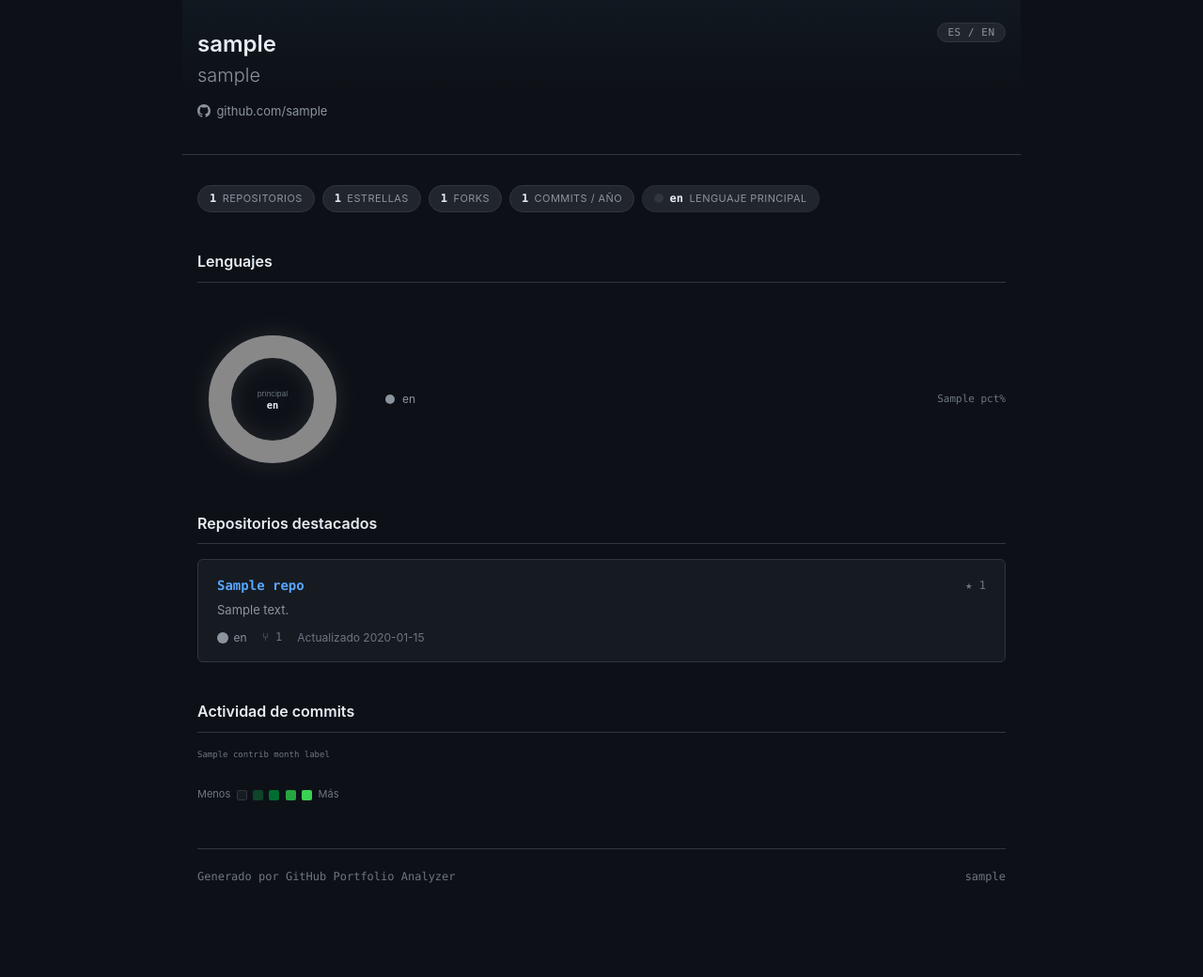
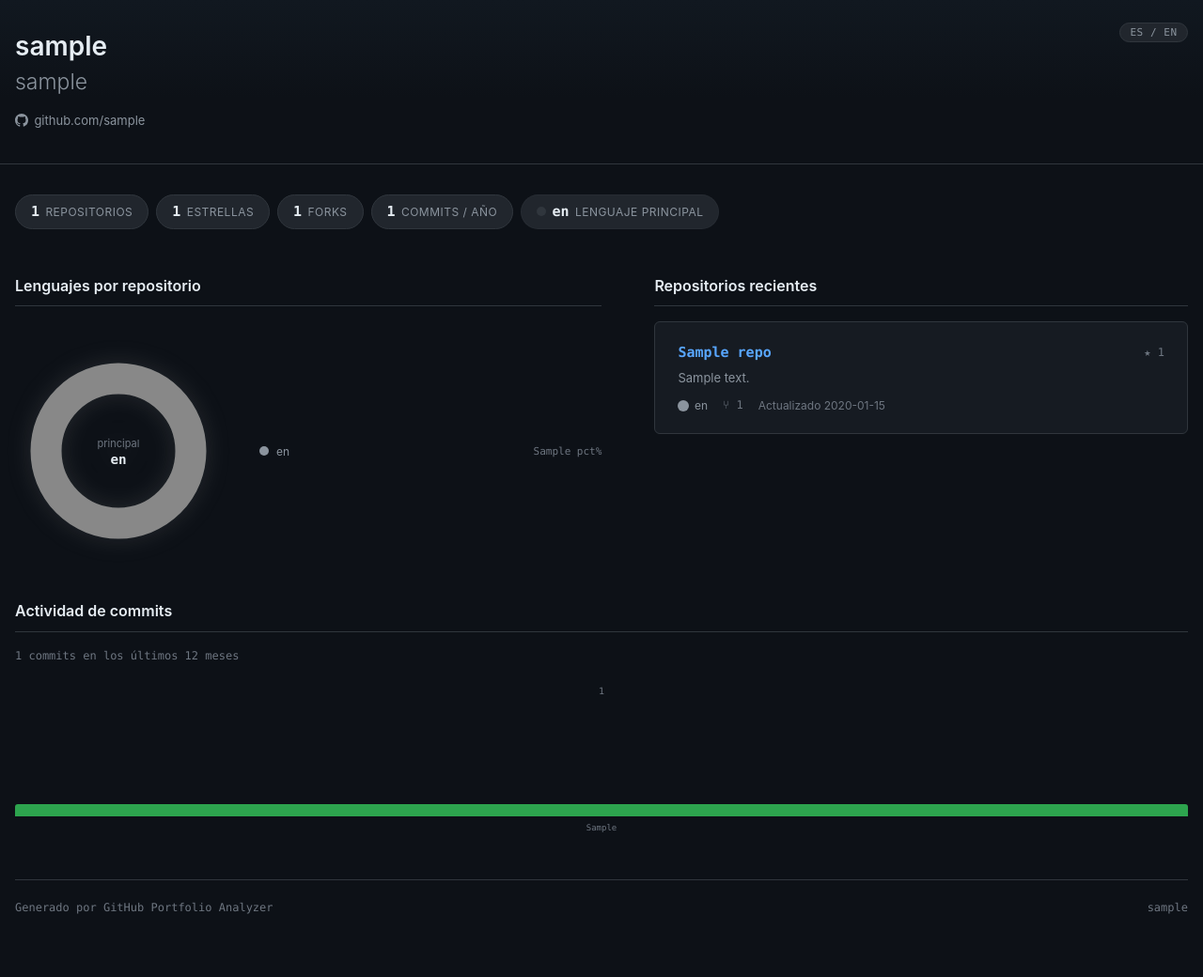
Before and after one commit to dajozu2513/Proyecto-PortfolioAnalyzer, a Python web app: template report/templates/report.html in a window 1280 px wide. Shown: the whole page at 94% size. Before the commit the page ends 940 px from the top, so only its background shows below. Run offline with Jinja, Linux system fonts and the light colour scheme; the template is opened without the code that fills it: most values are stand-ins (such as "Sample title", 1, 10 or a date in 2020).

Commit message:
Unificar criterio de lenguajes por repositorio

```diff
--- a/report/templates/report.html
+++ b/report/templates/report.html
@@ -33,7 +33,7 @@
     padding: 0 1rem 4rem;
   }
 
-  .container { max-width: 860px; margin: 0 auto; }
+  .container { max-width: 1280px; margin: 0 auto; }
 
   a { color: var(--accent-blue); text-decoration: none; }
   a:hover { text-decoration: underline; }
@@ -147,46 +147,42 @@
   .repo-updated, .repo-forks { font-size: 12px; color: var(--text-muted); }
   .repo-forks { font-family: var(--font-mono); }
 
-  /* ── Contribution grid ── */
-  .contrib-wrapper { overflow-x: auto; }
-
-  .contrib-months {
-    display: flex; gap: 3px;
-    margin-bottom: 4px; padding-left: 0;
-  }
-  .contrib-month-col {
-    flex: 0 0 11px; min-width: 11px;
-    font-family: var(--font-mono); font-size: 9px;
-    color: var(--text-muted);
-    overflow: visible; white-space: nowrap;
+  /* ── Monthly bar chart ── */
+  .bar-summary {
+    font-size: 12px; color: var(--text-muted);
+    font-family: var(--font-mono); margin-bottom: 1.25rem;
   }
 
-  .contrib-graph { display: flex; gap: 3px; }
-  .contrib-week { display: flex; flex-direction: column; gap: 3px; }
-
-  .contrib-cell {
-    width: 11px; height: 11px; border-radius: 2px; flex-shrink: 0;
-  }
-  .contrib-empty { opacity: 0; pointer-events: none; }
-
-  .contrib-cell[data-level="0"] { background: #21262d; }
-  .contrib-cell[data-level="1"] { background: #0e4429; }
-  .contrib-cell[data-level="2"] { background: #006d32; }
-  .contrib-cell[data-level="3"] { background: #26a641; }
-  .contrib-cell[data-level="4"] { background: #39d353; }
-
-  .contrib-cell[title]:hover {
-    outline: 1px solid var(--border-default);
-    outline-offset: 1px;
-    position: relative;
-    z-index: 1;
+  .bar-chart {
+    display: flex; gap: 6px; height: 160px;
   }
 
-  .contrib-legend {
-    display: flex; align-items: center; gap: 0.4rem;
-    margin-top: 0.75rem; font-size: 11px; color: var(--text-muted);
+  .bar-col {
+    flex: 1; display: flex; flex-direction: column; align-items: center;
   }
-  .contrib-legend-cell { width: 11px; height: 11px; border-radius: 2px; }
+
+  .bar-count {
+    font-family: var(--font-mono); font-size: 10px;
+    color: var(--text-muted); height: 16px; line-height: 16px;
+    text-align: center; white-space: nowrap;
+  }
+
+  .bar-body {
+    flex: 1; width: 100%; display: flex; align-items: flex-end;
+  }
+
+  .bar-fill {
+    width: 100%; background: var(--accent-green);
+    border-radius: 3px 3px 0 0; min-height: 3px;
+    transition: background 0.15s;
+  }
+  .bar-fill--zero { background: var(--border-default); }
+  .bar-fill:hover { background: var(--accent-green-bright); }
+
+  .bar-label {
+    font-family: var(--font-mono); font-size: 9px;
+    color: var(--text-muted); margin-top: 5px; text-align: center;
+  }
 
   /* ── Footer ── */
   .footer {
@@ -194,6 +190,41 @@
     border-top: 1px solid var(--border-default);
     display: flex; justify-content: space-between; align-items: center;
     font-size: 12px; color: var(--text-muted); font-family: var(--font-mono);
+  }
+
+  /* ── Two-column desktop layout ── */
+  .two-col { margin-bottom: 2.5rem; }
+
+  @media (min-width: 1024px) {
+    .two-col {
+      display: grid;
+      grid-template-columns: 1.1fr 1fr;
+      gap: 3.5rem;
+      align-items: start;
+    }
+    .two-col > .section { margin-bottom: 0; }
+
+    /* Header typography */
+    .header-info h1 { font-size: 28px; }
+    .header-info .handle { font-size: 23px; }
+    .header-info .bio { font-size: 15px; }
+
+    /* Stat badges */
+    .stat-pill { padding: 0.35rem 1rem; font-size: 13px; }
+    .pill-value { font-size: 15px; }
+    .pill-label { font-size: 12px; }
+
+    /* Donut */
+    #lang-donut { width: 220px; height: 220px; }
+
+    /* Repo cards */
+    .repo-card { padding: 1.25rem 1.5rem; }
+    .repo-name { font-size: 15px; }
+
+    /* Vertical spacing */
+    .section { margin-bottom: 3rem; }
+    .stat-grid { margin-bottom: 3rem; }
+    .two-col { margin-bottom: 3rem; }
   }
 
   @media (max-width: 640px) {
@@ -262,10 +293,13 @@
     {% endif %}
   </div>
 
+  <!-- ── 3 + 4. Two-column block (Languages | Top Repos) ── -->
+  <div class="two-col">
+
   <!-- ── 3. Languages ── -->
   {% if language_distribution %}
   <section class="section">
-    <div class="section-title" data-es="Lenguajes" data-en="Languages">Lenguajes</div>
+    <div class="section-title" data-es="Lenguajes por repositorio" data-en="Languages by repositories">Lenguajes por repositorio</div>
 
     <div class="lang-segment-bar">
       {% for lang, pct in language_distribution.items() %}{% if loop.index <= 8 %}
@@ -323,7 +357,7 @@
 
   <!-- ── 4. Top Repositories ── -->
   <section class="section">
-    <div class="section-title" data-es="Repositorios destacados" data-en="Top Repositories">Repositorios destacados</div>
+    <div class="section-title" data-es="Repositorios recientes" data-en="Recent Repositories">Repositorios recientes</div>
     <div class="repo-list">
       {% for repo in top_repos %}
       <div class="repo-card">
@@ -353,41 +387,31 @@
     </div>
   </section>
 
-  <!-- ── 5. Commit Activity — 52-week contribution grid ── -->
+  </div><!-- /.two-col -->
+
+  <!-- ── 5. Commit Activity — 12-month bar chart ── -->
   <section class="section">
     <div class="section-title" data-es="Actividad de commits" data-en="Commit Activity">Actividad de commits</div>
-    <div class="contrib-wrapper">
-      <!-- Month labels row -->
-      <div class="contrib-months">
-        {% for label in contrib_month_labels %}
-        <div class="contrib-month-col">{{ label }}</div>
-        {% endfor %}
+    <div class="bar-summary">
+      <span data-es="{{ stats.total_commits_year }} commits en los últimos 12 meses"
+            data-en="{{ stats.total_commits_year }} commits in the last 12 months">
+        {{ stats.total_commits_year }} commits en los últimos 12 meses
+      </span>
+    </div>
+    <div class="bar-chart">
+      {% for bar in monthly_bars %}
+      <div class="bar-col">
+        <div class="bar-count">{{ bar.count if bar.count > 0 else '' }}</div>
+        <div class="bar-body">
+          <div class="bar-fill{% if bar.is_zero %} bar-fill--zero{% endif %}"
+               style="height: {{ bar.height_pct }}%;"
+               title="{{ bar.count }} commits · {{ bar.month_en }} {{ bar.year }}"></div>
+        </div>
+        <div class="bar-label"
+             data-es="{{ bar.month_es }}"
+             data-en="{{ bar.month_en }}">{{ bar.month_es }}</div>
       </div>
-      <!-- Grid: 52 columns × 7 rows -->
-      <div class="contrib-graph">
-        {% for week in contrib_weeks %}
-        <div class="contrib-week">
-          {% for day in week %}
-          {% if day is none %}
-          <div class="contrib-cell contrib-empty"></div>
-          {% else %}
-          <div class="contrib-cell"
-               data-level="{{ day.level }}"
-               title="{{ day.date }}: {{ day.count }} commits"></div>
-          {% endif %}
-          {% endfor %}
-        </div>
-        {% endfor %}
-      </div>
-    </div>
-    <div class="contrib-legend">
-      <span data-es="Menos" data-en="Less">Menos</span>
-      <div class="contrib-legend-cell" style="background: #161b22; border: 1px solid #30363d;"></div>
-      <div class="contrib-legend-cell" style="background: #0e4429;"></div>
-      <div class="contrib-legend-cell" style="background: #006d32;"></div>
-      <div class="contrib-legend-cell" style="background: #26a641;"></div>
-      <div class="contrib-legend-cell" style="background: #39d353;"></div>
-      <span data-es="Más" data-en="More">Más</span>
+      {% endfor %}
     </div>
   </section>
 
```
Also changed, not shown: analyzer/metrics.py (+21 -16 lines), main.py (+5 -13 lines), report/generator.py (+40 -44 lines), .claude/settings.local.json.
